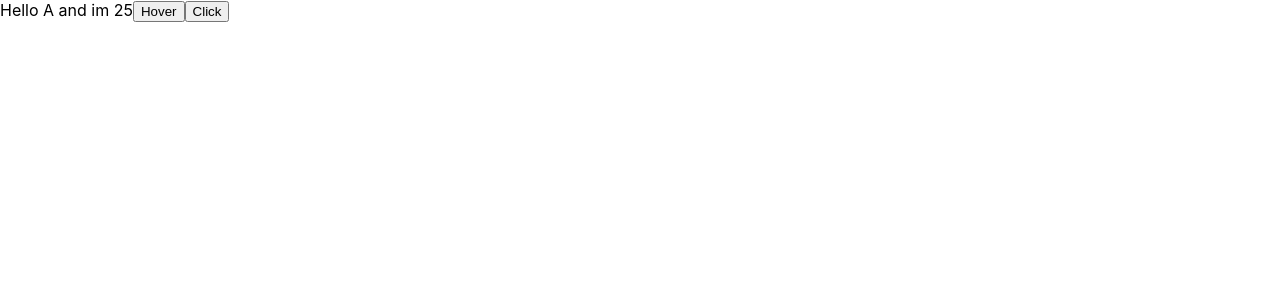
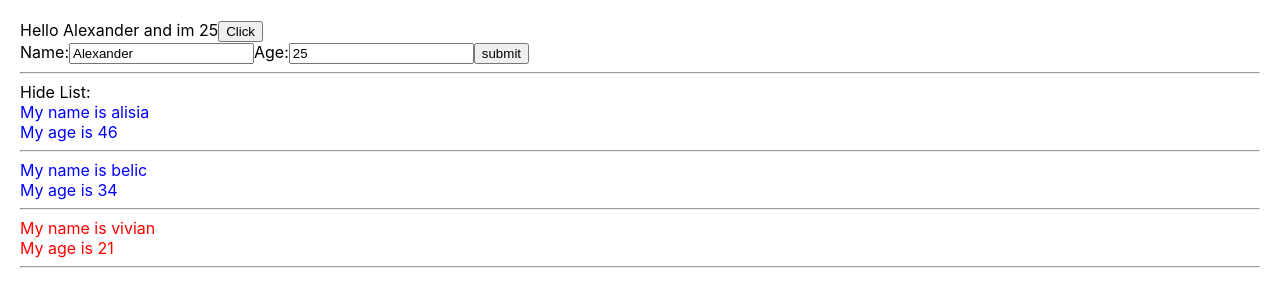
Before and after one commit to NguyenAnhCuong/ReactJS, a React (Create React App) app: page / in a window 1280 px wide. Shown: the top 306 px of the page. Built offline with nearby package versions, Linux system fonts and the light colour scheme.

Commit message:
prop function

```diff
--- a/src/App.css
+++ b/src/App.css
@@ -1,14 +1,22 @@
+.red {
+  color: red;
+}
+.blue {
+  color: blue;
+}
+
 body {
+  padding: 20px;
   margin: 0;
-  font-family: -apple-system, BlinkMacSystemFont, 'Segoe UI', 'Roboto', 'Oxygen',
-    'Ubuntu', 'Cantarell', 'Fira Sans', 'Droid Sans', 'Helvetica Neue',
+  font-family: -apple-system, BlinkMacSystemFont, "Segoe UI", "Roboto", "Oxygen",
+    "Ubuntu", "Cantarell", "Fira Sans", "Droid Sans", "Helvetica Neue",
     sans-serif;
   -webkit-font-smoothing: antialiased;
   -moz-osx-font-smoothing: grayscale;
 }
 
 code {
-  font-family: source-code-pro, Menlo, Monaco, Consolas, 'Courier New',
+  font-family: source-code-pro, Menlo, Monaco, Consolas, "Courier New",
     monospace;
 }
 
--- /dev/null
+++ b/src/components/AddUser.js
@@ -0,0 +1,76 @@
+import React from "react";
+
+class AddUser extends React.Component {
+  state = {
+    name: "Alexander",
+    add: "ha noi",
+    age: 25,
+  };
+  handleOnSubmit(event) {
+    event.preventDefault();
+    this.props.handleAddUser({
+      id: Math.floor(Math.random() * 100 + 1) + "-random",
+      name: this.state.name,
+      age: this.state.age,
+    });
+  }
+  handleOnChange(event) {
+    this.setState({
+      name: event.target.value,
+    });
+    // console.log(event, event.target.value);
+  }
+  handleOnChangeAge(event) {
+    this.setState({
+      age: event.target.value,
+    });
+    // console.log(event, event.target.value);
+  }
+  // handleClick(event) {
+  //   // console.log(event.target);
+  //   // console.log(this.state.name);
+  //   this.setState({
+  //     name: "Ban",
+  //   });
+  //   this.setState({
+  //     age: Math.floor(Math.random() * 100 + 1),
+  //   });
+  // }
+  // handleOnMouseOver(event) {
+  //   console.log(event.pageX);
+  // }
+
+  render() {
+    return (
+      <div>
+        Hello {this.state.name} and im {this.state.age}
+        {/* <button onMouseOver={this.handleOnMouseOver}>Hover</button> */}
+        <button
+          onClick={(event) => {
+            this.handleClick(event);
+          }}
+        >
+          Click
+        </button>
+        <form onSubmit={(event) => this.handleOnSubmit(event)}>
+          <label>Name:</label>
+          <input
+            value={this.state.name}
+            type="text"
+            onChange={(event) => this.handleOnChange(event)}
+          ></input>
+
+          <label>Age:</label>
+          <input
+            value={this.state.age}
+            type="text"
+            onChange={(event) => this.handleOnChangeAge(event)}
+          ></input>
+          <button>submit</button>
+        </form>
+      </div>
+    );
+  }
+}
+
+export default AddUser;
--- /dev/null
+++ b/src/components/DisplayInfo.js
@@ -0,0 +1,66 @@
+import React from "react";
+
+class DisplayInfo extends React.Component {
+  handleShowHide() {
+    this.setState({
+      isShowList: !this.state.isShowList,
+    });
+  }
+
+  state = {
+    isShowList: true,
+  };
+
+  render() {
+    //destructuring array
+    const { listUser } = this.props; //object
+    //const listUser = this.props.listUser
+    console.table(listUser);
+    //props
+    return (
+      <div>
+        <div>
+          <span onClick={() => this.handleShowHide()}>
+            {this.state.isShowList === true ? "Hide List:" : "Show List"}
+          </span>
+        </div>
+        {this.state.isShowList && (
+          <div>
+            {listUser.map((user, index) => {
+              console.log(user);
+
+              //   if (+user.age > 18) {
+              //     //+ = String-> number
+              //     return (
+              //       <div key={user.id} className="blue">
+              //         <div>My name is {user.name}</div>
+              //         <div>My age is {user.age}</div>
+              //         <hr />
+              //       </div>
+              //     );
+              //   } else {
+              //     return (
+              //       <div key={user.id} className="red">
+              //         <div>My name is {user.name}</div>
+              //         <div>My age is {user.age}</div>
+              //         <hr />
+              //       </div>
+              //     );
+              //   }
+
+              return (
+                <div key={user.id} className={+user.age > 30 ? "blue" : "red"}>
+                  <div>My name is {user.name}</div>
+                  <div>My age is {user.age}</div>
+                  <hr />
+                </div>
+              );
+            })}
+          </div>
+        )}
+      </div>
+    );
+  }
+}
+
+export default DisplayInfo;
--- a/src/components/MyComponent.js
+++ b/src/components/MyComponent.js
@@ -1,41 +1,33 @@
 //class component
 //function component
 import React from "react";
+import AddUser from "./AddUser";
+import DisplayInfo from "./DisplayInfo";
 
 class MyComponent extends React.Component {
   //JSX - chi chua dc 1 parent element
+  state = {
+    listUser: [
+      { id: 1, name: "alisia", age: "46" },
+      { id: 2, name: "belic", age: "34" },
+      { id: 3, name: "vivian", age: "21" },
+    ],
+  };
+  handleAddUser = (userInfo) => {
+    this.setState({
+      listUser: [userInfo, ...this.state.listUser],
+    });
+  };
+
   render() {
+    //DRY: dont repeat yourself
     return (
       <div>
-        Hello {this.state.name} and im {this.state.age}
-        <button onMouseOver={this.handleOnMouseOver}>Hover</button>
-        <button
-          onClick={(event) => {
-            this.handleClick(event);
-          }}
-        >
-          Click
-        </button>
+        <AddUser handleAddUser={this.handleAddUser}></AddUser>
+        <hr />
+        <DisplayInfo listUser={this.state.listUser}></DisplayInfo>
       </div>
     );
-  }
-  state = {
-    name: "A",
-    add: "ha noi",
-    age: 25,
-  };
-  handleClick(event) {
-    // console.log(event.target);
-    // console.log(this.state.name);
-    this.setState({
-      name: "Ban",
-    });
-    this.setState({
-      age: Math.floor(Math.random() * 100 + 1),
-    });
-  }
-  handleOnMouseOver(event) {
-    console.log(event.pageX);
   }
 }
 
--- a/src/index.js
+++ b/src/index.js
@@ -1,16 +1,16 @@
-import React from 'react';
-import ReactDOM from 'react-dom/client';
-import App from './App';
-import reportWebVitals from './reportWebVitals';
-import { Provider } from 'react-redux';
-import store from './redux/store';
+import React from "react";
+import ReactDOM from "react-dom/client";
+import App from "./App";
+import reportWebVitals from "./reportWebVitals";
+import { Provider } from "react-redux";
+import store from "./redux/store";
 
-const root = ReactDOM.createRoot(document.getElementById('root'));
+const root = ReactDOM.createRoot(document.getElementById("root"));
 root.render(
   <Provider store={store}>
-    <React.StrictMode>
-      <App />
-    </React.StrictMode>
+    {/* <React.StrictMode> */}
+    <App />
+    {/* </React.StrictMode> */}
   </Provider>
 );
 
```
